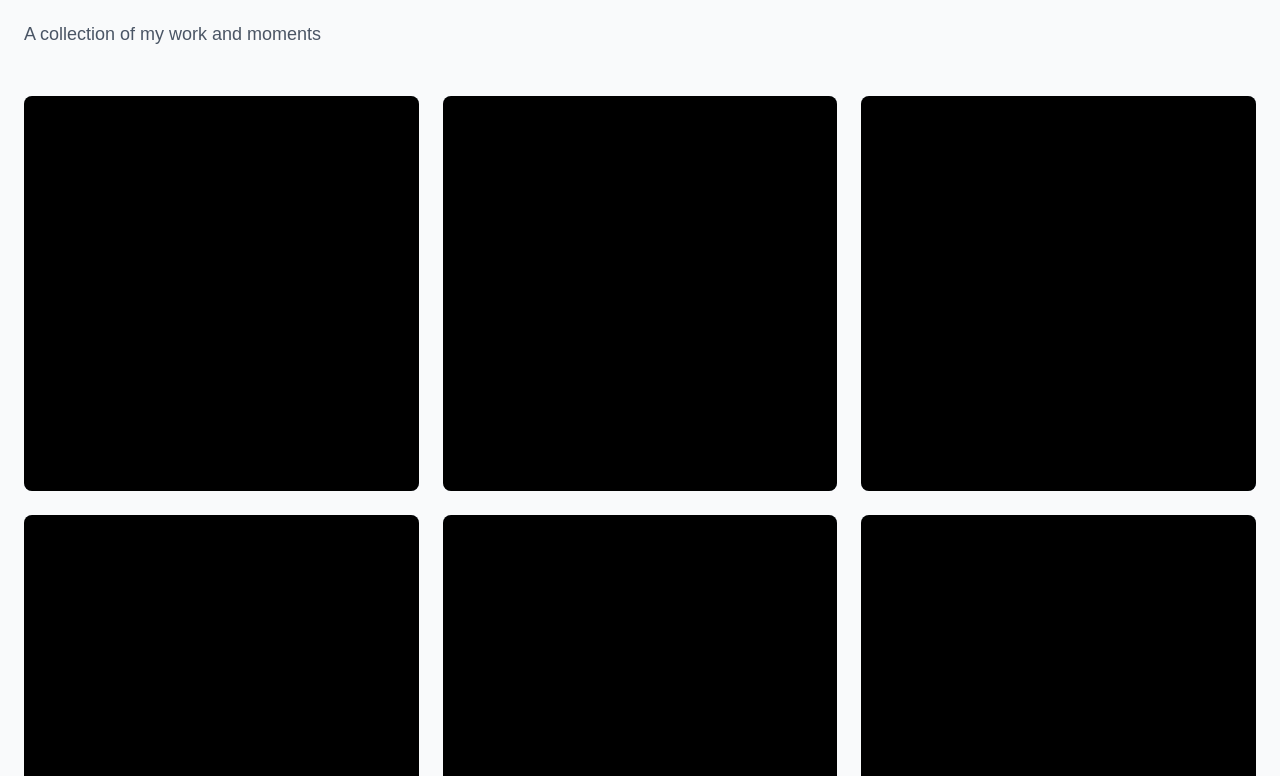
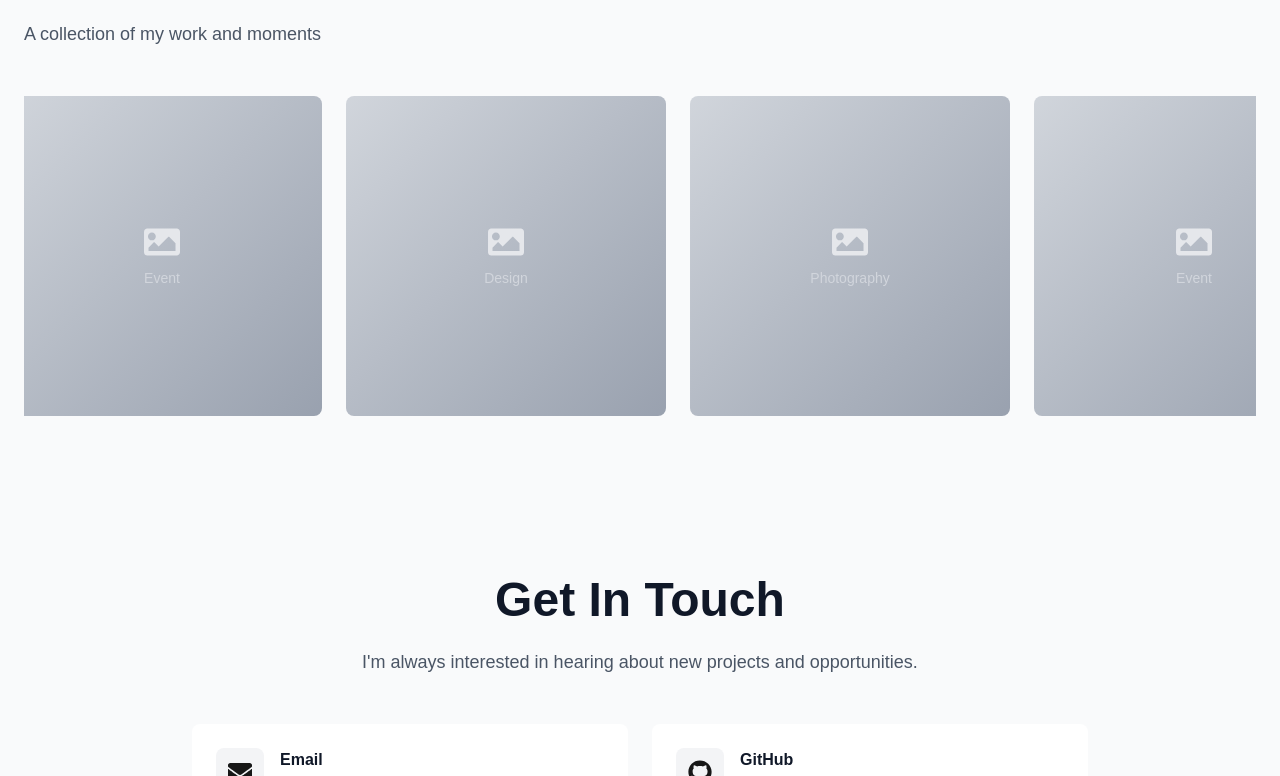
Before and after one commit to PabasaraPalihena/PMPP, a Next.js app in the folder portfolio/: page / in a window 1280 px wide. Shown: the part 6104-6880 px from the top of the page. Built offline with nearby package versions, Linux system fonts and the light colour scheme.

Commit message:
feat(gallery): replace grid layout with auto-scrolling marquee row

```diff
--- a/portfolio/components/Gallery.tsx
+++ b/portfolio/components/Gallery.tsx
@@ -84,19 +84,21 @@ export default function Gallery() {
           <p className="text-lg text-gray-600">A collection of my work and moments</p>
         </motion.div>
 
+        <div className="w-full overflow-hidden">
           <motion.div
-          variants={containerVariants}
-          initial="hidden"
-          whileInView="visible"
-          viewport={{ once: true }}
-          className="grid grid-cols-1 md:grid-cols-2 lg:grid-cols-3 gap-6"
+            animate={{ x: ["0%", "-50%"] }}
+            transition={{
+              repeat: Infinity,
+              ease: "linear",
+              duration: 20,
+            }}
+            className="flex gap-6 w-max"
           >
-          {galleryImages.map((image, index) => (
-            <motion.div
+            {[...galleryImages, ...galleryImages].map((image, index) => (
+              <div
                 key={index}
-              variants={itemVariants}
-              onClick={() => setSelectedImage(index)}
-              className="group relative overflow-hidden rounded-lg cursor-pointer bg-gray-200 aspect-square"
+                onClick={() => setSelectedImage(index % galleryImages.length)}
+                className="group relative overflow-hidden rounded-lg cursor-pointer bg-gray-200 shrink-0 w-80 aspect-square"
               >
                 {/* Placeholder - replace with actual image once uploaded */}
                 <div className="w-full h-full bg-gradient-to-br from-gray-300 to-gray-400 flex items-center justify-center">
@@ -107,15 +109,16 @@ export default function Gallery() {
                 </div>
 
                 {/* Overlay */}
-              <div className="absolute inset-0 bg-black bg-opacity-0 group-hover:bg-opacity-50 transition-all duration-300 flex items-center justify-center">
-                <div className="text-center opacity-0 group-hover:opacity-100 transition-opacity">
-                  <h3 className="text-white font-bold text-lg">{image.title}</h3>
+                <div className="absolute inset-0 bg-black/70 flex items-center justify-center opacity-0 group-hover:opacity-100 transition-opacity duration-300">
+                  <div className="text-center p-4">
+                    <h3 className="text-white font-bold text-xl mb-1">{image.title}</h3>
                     <p className="text-gray-200 text-sm">{image.category}</p>
                   </div>
                 </div>
-            </motion.div>
+              </div>
             ))}
           </motion.div>
+        </div>
 
         {/* Lightbox - Optional */}
         {selectedImage !== null && (
```
Lines whose indentation alone changed are shown as unchanged.
